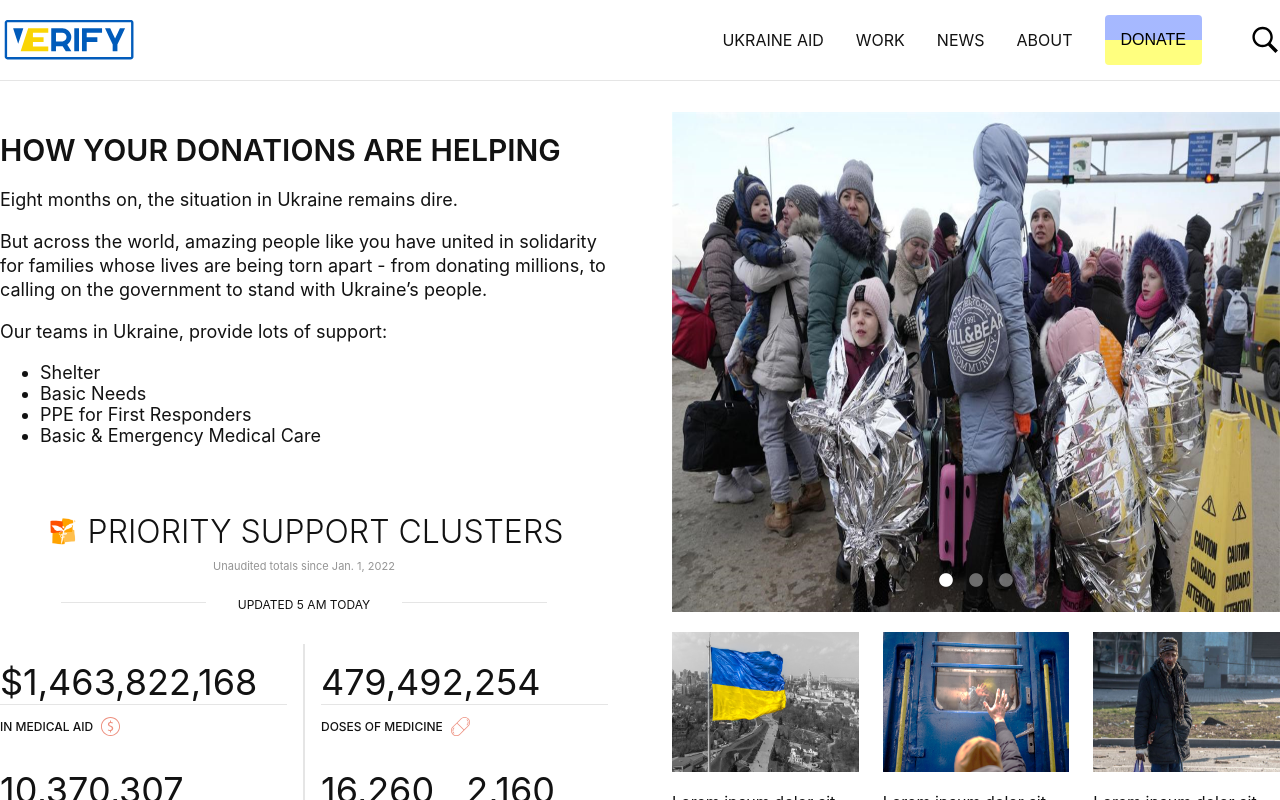
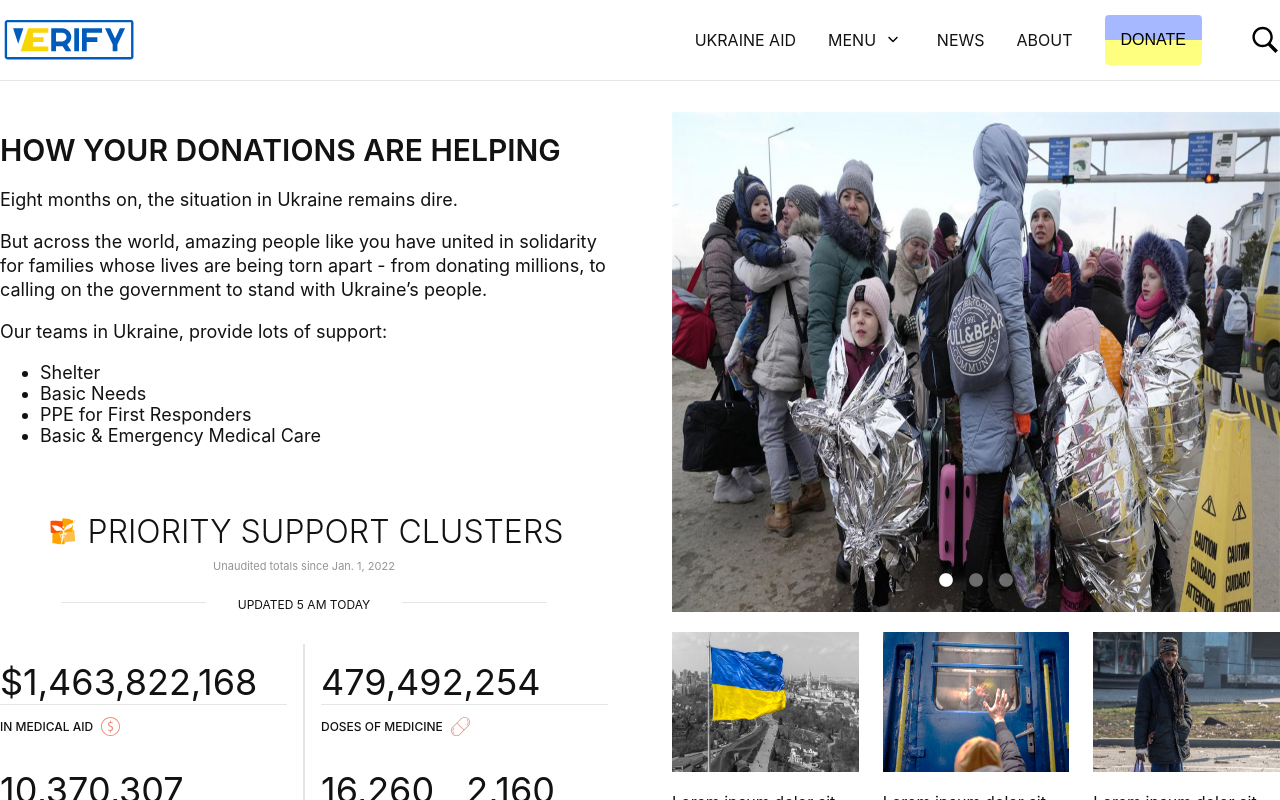
Before and after one commit to AlinaFasolina/verify, a React (Create React App) app: page / in a window 1280 px wide. Shown: the top 800 px of the page. Built offline with nearby package versions, Linux system fonts and the light colour scheme.

Commit message:
add dropdown to header Work item

```diff
--- a/package.json
+++ b/package.json
@@ -9,7 +9,6 @@
     "node-sass": "^7.0.3",
     "react": "^18.2.0",
     "react-dom": "^18.2.0",
-    "react-dropdown": "^1.11.0",
     "react-router-dom": "^6.4.3",
     "react-scripts": "5.0.1",
     "react-slick": "^0.29.0",
--- /dev/null
+++ b/src/components/Dropdown/index.jsx
@@ -0,0 +1,34 @@
+import React, { useState } from "react";
+import { NavLink } from "react-router-dom";
+import "./styles.scss";
+import caretDown from "../../img/icons/caret-down.svg";
+
+const Dropdown = ({ title, items }) => {
+  const [isMenuOpen, setIsMenuOpen] = useState(false);
+  const dropdownHandler = () => {
+    setIsMenuOpen((prev) => !prev);
+  };
+  return (
+    <div className="dropdown">
+      <p
+        className={`dropdown-title ${
+          isMenuOpen ? "dropdown-title_active" : ""
+        }`}
+        onClick={dropdownHandler}
+      >
+        {title} <img src={caretDown} />
+      </p>
+      {isMenuOpen && (
+        <div className="dropdown-links-wrapper">
+          {items.map((item) => (
+            <NavLink className="dropdown-link" to={item.link}>
+              {item.title}
+            </NavLink>
+          ))}
+        </div>
+      )}
+    </div>
+  );
+};
+
+export default Dropdown;
--- /dev/null
+++ b/src/components/Dropdown/styles.scss
@@ -0,0 +1,44 @@
+@import "../../scss/variables.scss";
+
+.dropdown {
+  position: relative;
+}
+
+.dropdown-links-wrapper {
+  position: absolute;
+  top: 39px;
+  left: 1px;
+  width: 220px;
+  display: flex;
+  flex-direction: column;
+  background: white;
+  padding: 0.8rem;
+}
+
+.dropdown-title {
+  text-transform: uppercase;
+  color: #121212;
+  cursor: pointer;
+  display: flex;
+  align-items: center;
+  margin: 0;
+  padding: 1rem;
+  img {
+    margin-left: 0.3rem;
+  }
+  &.dropdown-title_active {
+    img {
+      transform: rotateX(180deg);
+    }
+  }
+}
+
+.dropdown-link {
+  text-decoration: none;
+  color: $black-main;
+  padding: 0.2rem;
+  font-size: 19px;
+  &:hover {
+    opacity: 0.6;
+  }
+}
--- a/src/components/Menu/index.jsx
+++ b/src/components/Menu/index.jsx
@@ -1,12 +1,14 @@
 import React from "react";
 import { NavLink } from "react-router-dom";
+import Dropdown from "../Dropdown";
 import "./styles.scss";
+import { headerWorkDropdownItemsList } from "../../consts/consts";
 
 const Menu = () => {
   return (
     <div className="menu">
-      <NavLink>Ukraine AID</NavLink>
-      <NavLink>work</NavLink>
+      <NavLink to="/">Ukraine AID</NavLink>
+      <Dropdown title="Menu" items={headerWorkDropdownItemsList} />
       <NavLink>news</NavLink>
       <NavLink>about</NavLink>
     </div>
--- a/src/components/Menu/styles.scss
+++ b/src/components/Menu/styles.scss
@@ -3,7 +3,8 @@
 .menu {
   display: flex;
   margin-right: 1rem;
-  a {
+  align-items: center;
+  & > a {
     text-transform: uppercase;
     color: $black-main;
     text-decoration: none;
--- a/src/consts/consts.js
+++ b/src/consts/consts.js
@@ -383,3 +383,8 @@ export const mapItemsList = [
     y: 526,
   },
 ];
+
+export const headerWorkDropdownItemsList = [
+  { title: "Donor Contributions", link: "/donor-contributions" },
+  { title: "Fund Allocations", link: "/allocations" },
+];
```
Also changed, not shown: src/img/icons/caret-down.svg (added).
